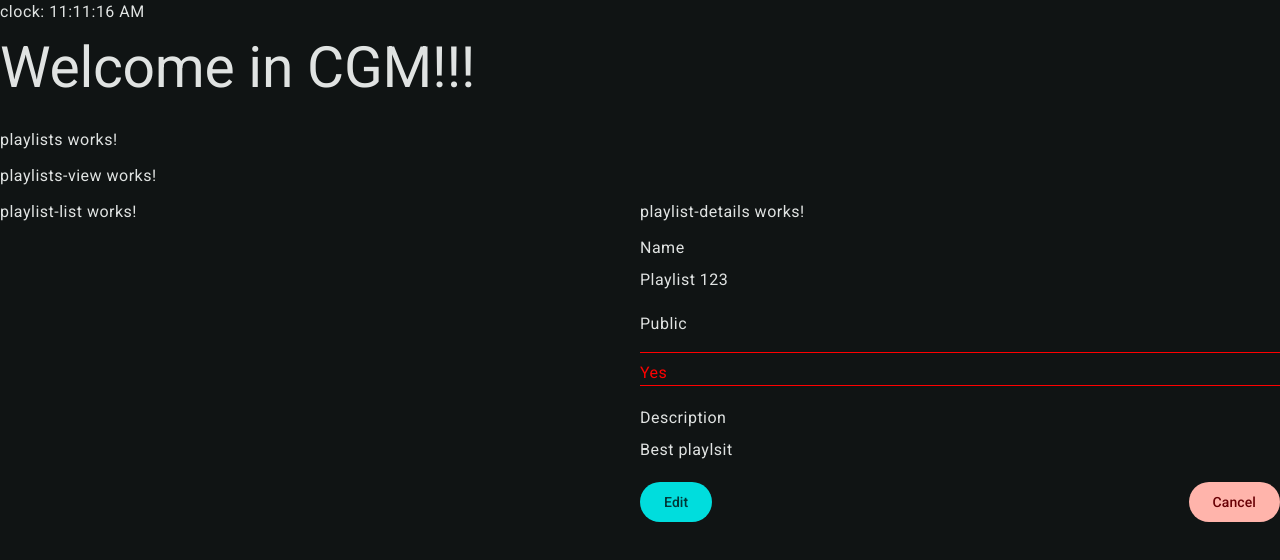
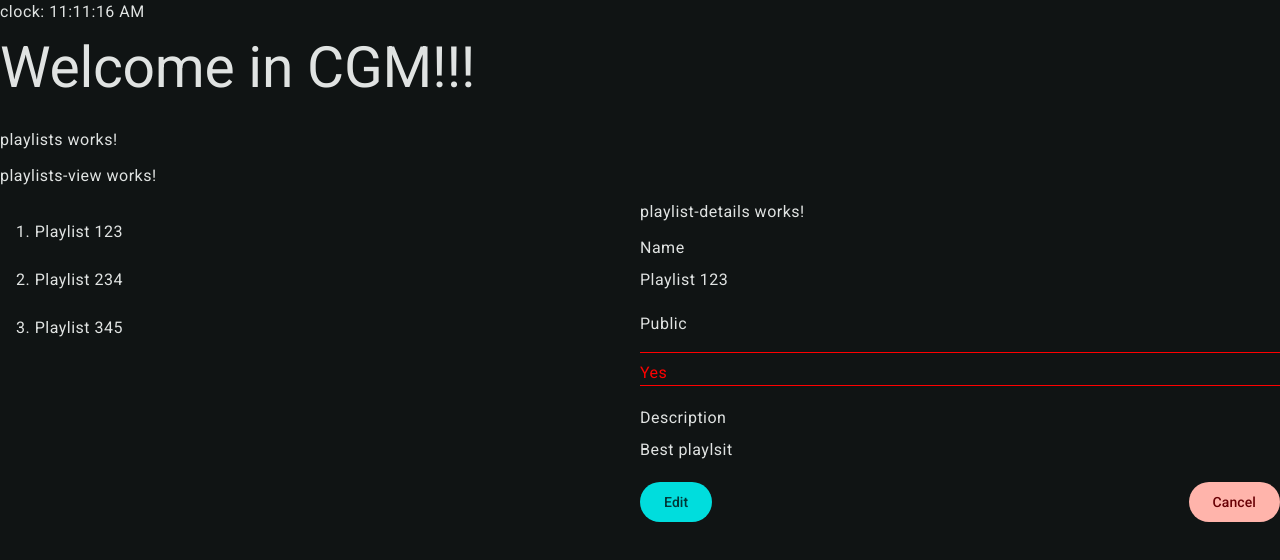
Before and after one commit to ev45ive/bottega-cgm-angular, an Angular app: page /playlists in a window 1280 px wide. Shown: the top 560 px of the page. Built offline with nearby package versions, Linux system fonts and the light colour scheme.

Commit message:
<ng-template ngFor  [ngForOf]="playlists" let-playlist="$implicit" let-i="index"

```diff
--- a/src/app/playlists/components/playlist-list/playlist-list.component.html
+++ b/src/app/playlists/components/playlist-list/playlist-list.component.html
@@ -1 +1,15 @@
-<p>playlist-list works!</p>
+<mat-list>
+  <ng-template ngFor  [ngForOf]="playlists" let-playlist="$implicit" let-i="index"
+  >
+    <mat-list-item> {{ i + 1 }}. {{ playlist.name }} </mat-list-item>
+  </ng-template>
+</mat-list>
+
+<!-- [ngFor][ngForOf] -->
+<!-- <div ngFor="" ngForOf=""></div> -->
+
+<!-- for let a = implicit
+for let b = implicit {
+    a, b
+}
+-->
--- a/src/app/playlists/components/playlist-list/playlist-list.component.ts
+++ b/src/app/playlists/components/playlist-list/playlist-list.component.ts
@@ -1,10 +1,33 @@
+import { NgFor } from '@angular/common';
 import { Component } from '@angular/core';
+
+NgFor
 
 @Component({
   selector: 'app-playlist-list',
   templateUrl: './playlist-list.component.html',
-  styleUrl: './playlist-list.component.scss'
+  styleUrl: './playlist-list.component.scss',
 })
 export class PlaylistListComponent {
 
+  playlists = [
+    {
+      id: '123',
+      name: 'Playlist 123',
+      public: true,
+      description: 'Awesome playlsit',
+    },
+    {
+      id: '234',
+      name: 'Playlist 234',
+      public: false,
+      description: 'Best playlsit',
+    },
+    {
+      id: '345',
+      name: 'Playlist 345',
+      public: true,
+      description: 'Cool playlsit',
+    },
+  ];
 }
--- a/src/app/playlists/containers/playlists-view/playlists-view.component.html
+++ b/src/app/playlists/containers/playlists-view/playlists-view.component.html
@@ -15,6 +15,7 @@
 
     <!-- <ng-tempalte ngIf -->
     <!-- <app-playlist-details *ngIf="mode === 'details' then detailsRef else editorRef" /> -->
+
 
     <ng-container [ngSwitch]="mode">
       <app-playlist-details *ngSwitchDefault />
--- a/src/app/shared/shared.module.ts
+++ b/src/app/shared/shared.module.ts
@@ -2,7 +2,13 @@ import { NgModule } from '@angular/core';
 import { CommonModule } from '@angular/common';
 import { ClockComponent } from './components/clock/clock.component';
 import { FormsModule } from '@angular/forms';
-import {MatButtonModule} from '@angular/material/button';
+import { MatButtonModule } from '@angular/material/button';
+import { MatListModule } from '@angular/material/list';
+
+const MaterialImports = [
+  MatButtonModule,
+  MatListModule
+]
 
 @NgModule({
   declarations: [
@@ -11,13 +17,13 @@ import {MatButtonModule} from '@angular/material/button';
   imports: [
     CommonModule,
     FormsModule,
-    MatButtonModule
+    MaterialImports
   ],
   exports:[
     ClockComponent,
     CommonModule,
     FormsModule,
-    MatButtonModule
+    MaterialImports
   ]
 })
 export class SharedModule { }
```
